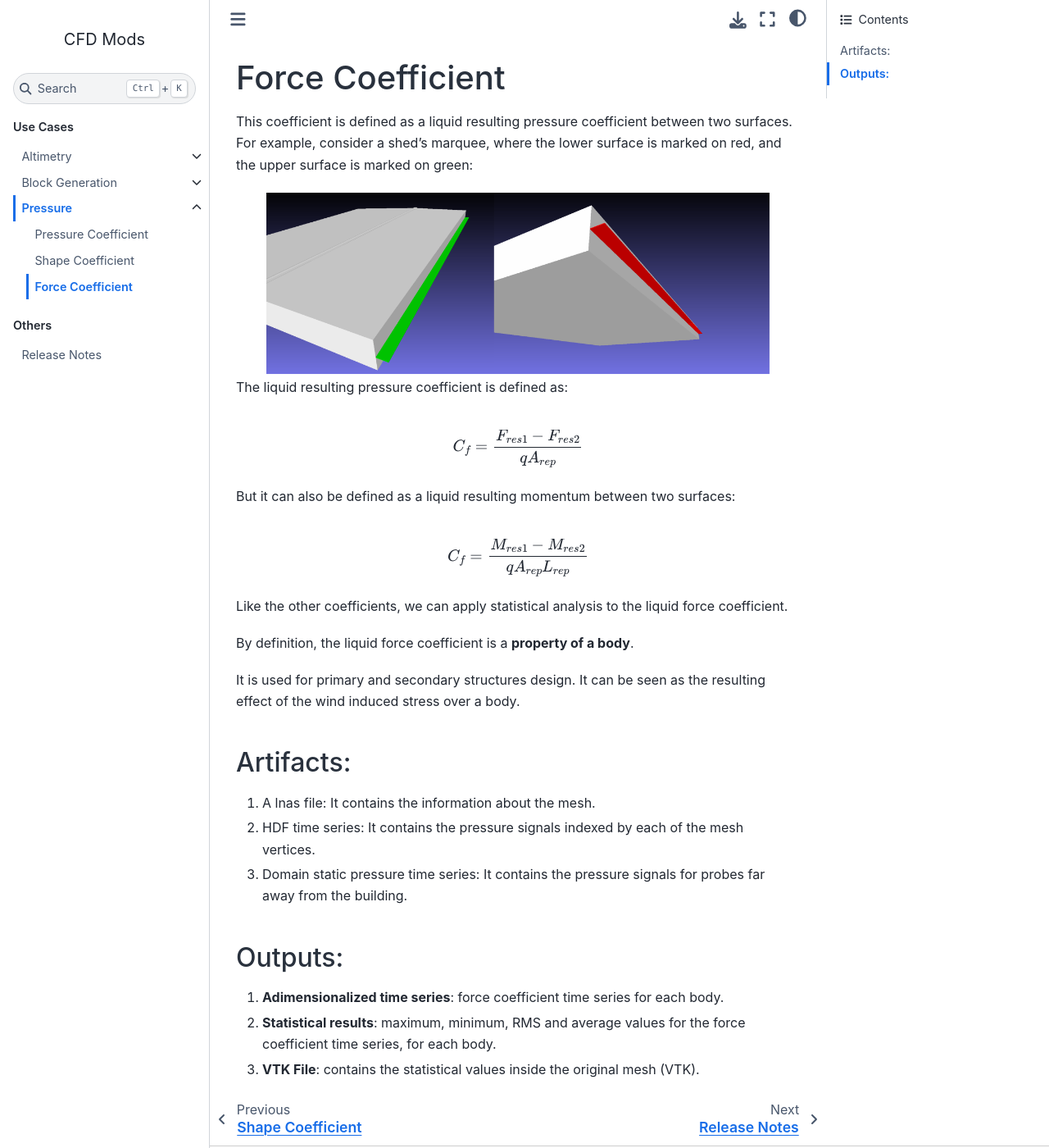
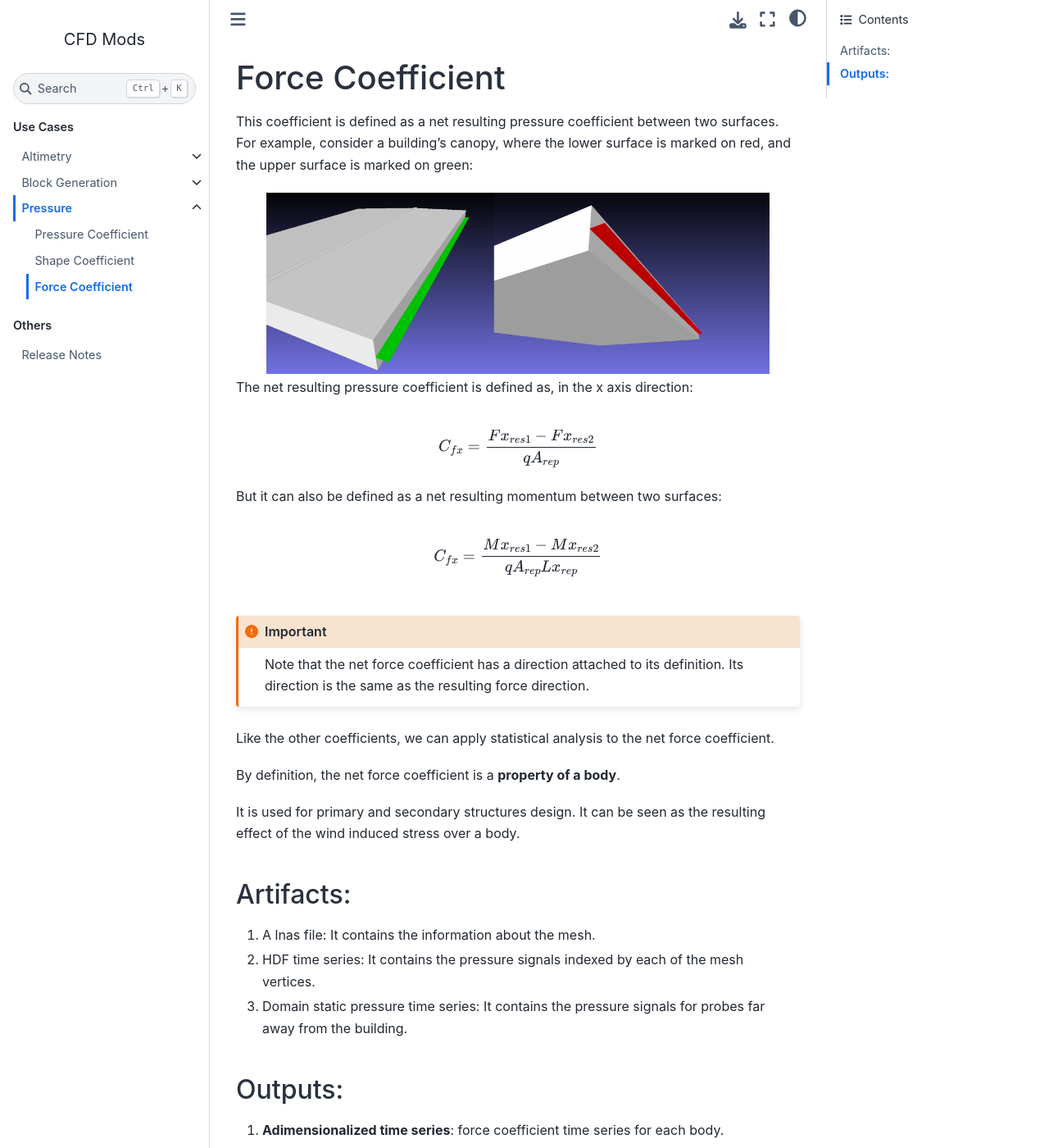
Before and after one commit to AeroSim-CFD/cfdmod, a Sphinx documentation site: the page built from docs/source/use_cases/pressure/force_coefficient.rst, in a window 1280 px wide and 1400 px high. Shown: the whole window at 82% size. Built offline with Sphinx 7.4.7 and the Sphinx Book theme 1.1.4, drawn with Linux system fonts in a browser that asks for light colours.

Commit message:
docs update

```diff
--- a/docs/source/use_cases/pressure/force_coefficient.rst
+++ b/docs/source/use_cases/pressure/force_coefficient.rst
@@ -2,26 +2,29 @@
 Force Coefficient
 *****************
 
-This coefficient is defined as a liquid resulting pressure coefficient between two surfaces.
-For example, consider a shed's marquee, where the lower surface is marked on red, and the upper surface is marked on green:
+This coefficient is defined as a net resulting pressure coefficient between two surfaces.
+For example, consider a building's canopy, where the lower surface is marked on red, and the upper surface is marked on green:
 
 .. image:: /_static/pressure/marquee.png
     :width: 90 %
     :align: center
 
-The liquid resulting pressure coefficient is defined as:
+The net resulting pressure coefficient is defined as, in the x axis direction:
 
 .. math::
-   C_{f} = \frac{F_{res1} - F_{res2}}{q A_{rep}}
+   C_{fx} = \frac{Fx_{res1} - Fx_{res2}}{q A_{rep}}
 
-But it can also be defined as a liquid resulting momentum between two surfaces:
+
+But it can also be defined as a net resulting momentum between two surfaces:
 
 .. math::
-   C_{f} = \frac{M_{res1} - M_{res2}}{q A_{rep} L_{rep}}
+   C_{fx} = \frac{Mx_{res1} - Mx_{res2}}{q A_{rep} Lx_{rep}}
 
-Like the other coefficients, we can apply statistical analysis to the liquid force coefficient.
+.. important:: Note that the net force coefficient has a direction attached to its definition. Its direction is the same as the resulting force direction.
 
-By definition, the liquid force coefficient is a **property of a body**.
+Like the other coefficients, we can apply statistical analysis to the net force coefficient.
+
+By definition, the net force coefficient is a **property of a body**.
 
 It is used for primary and secondary structures design.
 It can be seen as the resulting effect of the wind induced stress over a body.
--- a/docs/source/use_cases/pressure/pressure_coefficient.rst
+++ b/docs/source/use_cases/pressure/pressure_coefficient.rst
@@ -9,7 +9,7 @@ It is obtained by the following expression:
    c_{p}(t) = \frac{p(t) - p_{\infty}(t)}{q}
 
 By definition, the pressure coefficient is a local property for each point of the mesh.
-It is use primarily for analysis and interpretation of the wind tunnel data.
+It is used primarily for analysis and interpretation of the measured data.
 
 It should always be generated, since it is the first analysis step.
 It is a fundamental property of the pressure normalization.
--- a/docs/source/use_cases/pressure/shape_coefficient.rst
+++ b/docs/source/use_cases/pressure/shape_coefficient.rst
@@ -20,7 +20,7 @@ In that way, we can define a resulting force for each vertex as:
 .. math::
    f_{i} = p_{i} A_{i} = \frac{p_{i} A_{T}}{3}
 
-Even so, we can define a resulting force for the triangle, by summing its vertex forces:
+Even so, we can define a resulting force for the triangle, by summing its vertices forces:
 
 .. math::
    F_{res} = \sum{f_{i}} = p_{1} A_{1} + p_{2} A_{2} + p_{3} A_{3} = (p_{1} + p_{2} + p_{3}) \frac{A_{T}}{3}
```
Also changed, not shown: docs/source/use_cases/pressure/index.rst (+8 -6 lines), docs/source/_static/pressure/domain.png, docs/source/_static/pressure/rho_inf_not_significant.png, docs/source/_static/pressure/rho_inf_significant.png.
